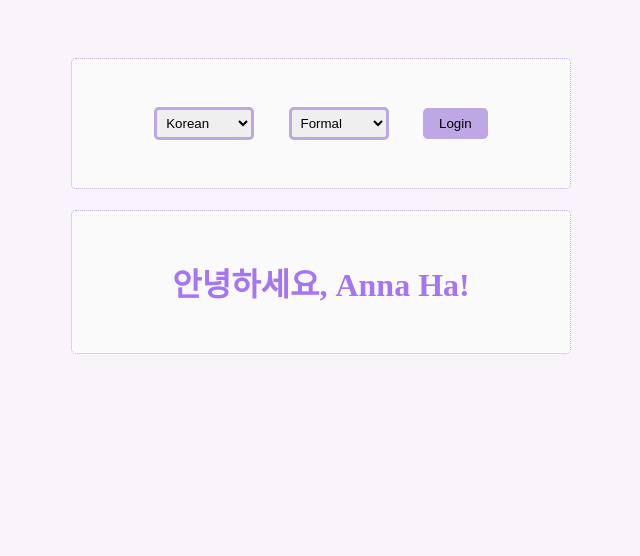
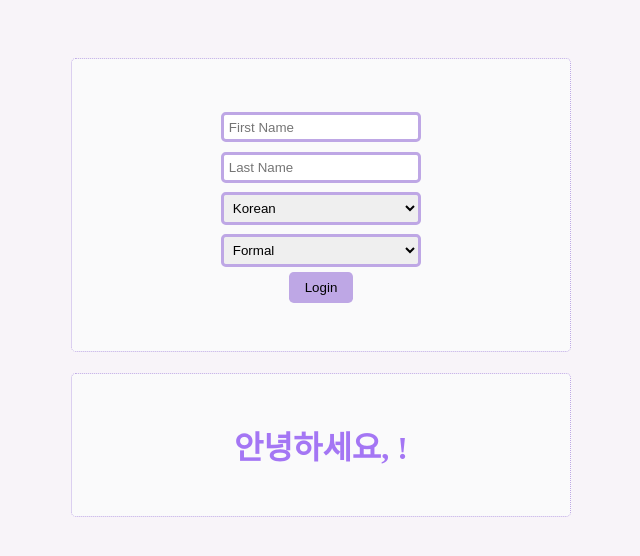
Before and after one commit to ha-anna/insahanda, a plain HTML site: page index.html in a window 1280 px wide. Both pictures are taken after a click on the button "Login". Shown: the whole page, without its empty margins (319-959 px from the left). Drawn offline with Linux system fonts and the light colour scheme.

Commit message:
Upload: korean surname+name functionality

```diff
--- a/app.js
+++ b/app.js
@@ -1,7 +1,10 @@
 $('#login').click(function(){
-  let i = i$('Anna', 'Ha')
+  const firstname = $('#firstname').val()
+  const lastname = $('#lastname').val()
   const lang = $('#lang').val()
   const form = $('#form').val()
   const isTrue = form === 'true'
+
+  const i = i$(firstname, lastname)
   i.greet().setLang(lang).displayGreeting('#greeting', isTrue)
 })
--- a/index.html
+++ b/index.html
@@ -11,6 +11,9 @@
 
 <body>
   <div id="container">
+    <label for="firstname">
+      <input type="text" placeholder="First Name" val="" id="firstname" /></label>
+    <label for="lastname"><input type="text" placeholder="Last Name" val="" id="lastname" /></label>
     <select id="lang">
       <option value="ko">Korean</option>
       <option value="eng">English</option>
--- a/insahanda.js
+++ b/insahanda.js
@@ -31,7 +31,11 @@
   // prototype holds methods (to save memory space)
   insahanda.prototype = {
     fullName: function() {
-      return `${this.firstName} ${this.lastName}`
+      if (/^[a-zA-Z]+$/.test(this.firstName) && /^[a-zA-Z]+$/.test(this.lastName)) {
+        return `${this.firstName} ${this.lastName}`
+      } else {
+        return `${this.lastName}${this.firstName}`
+      }
     },
     validate: function() {
       if (supportedLangs.indexOf(this.language) === -1) {
--- a/style.css
+++ b/style.css
@@ -21,6 +21,7 @@ body {
   width: 500px;
   padding: 3rem;
   display: flex;
+  flex-flow: column wrap;
   justify-content: space-evenly;
   align-items: center;
   border: var(--lavender) 1px dotted;
@@ -29,12 +30,15 @@ body {
 }
 
 #lang,
-#form {
+#form,
+#firstname,
+#lastname {
   border: 3px solid var(--lavender);
   border-radius: 0.3rem;
-  min-width: 100px;
+  width: 200px;
   padding: 0.3rem;
   max-height: 45px;
+  margin: 0.3rem;
 }
 
 button {
```
